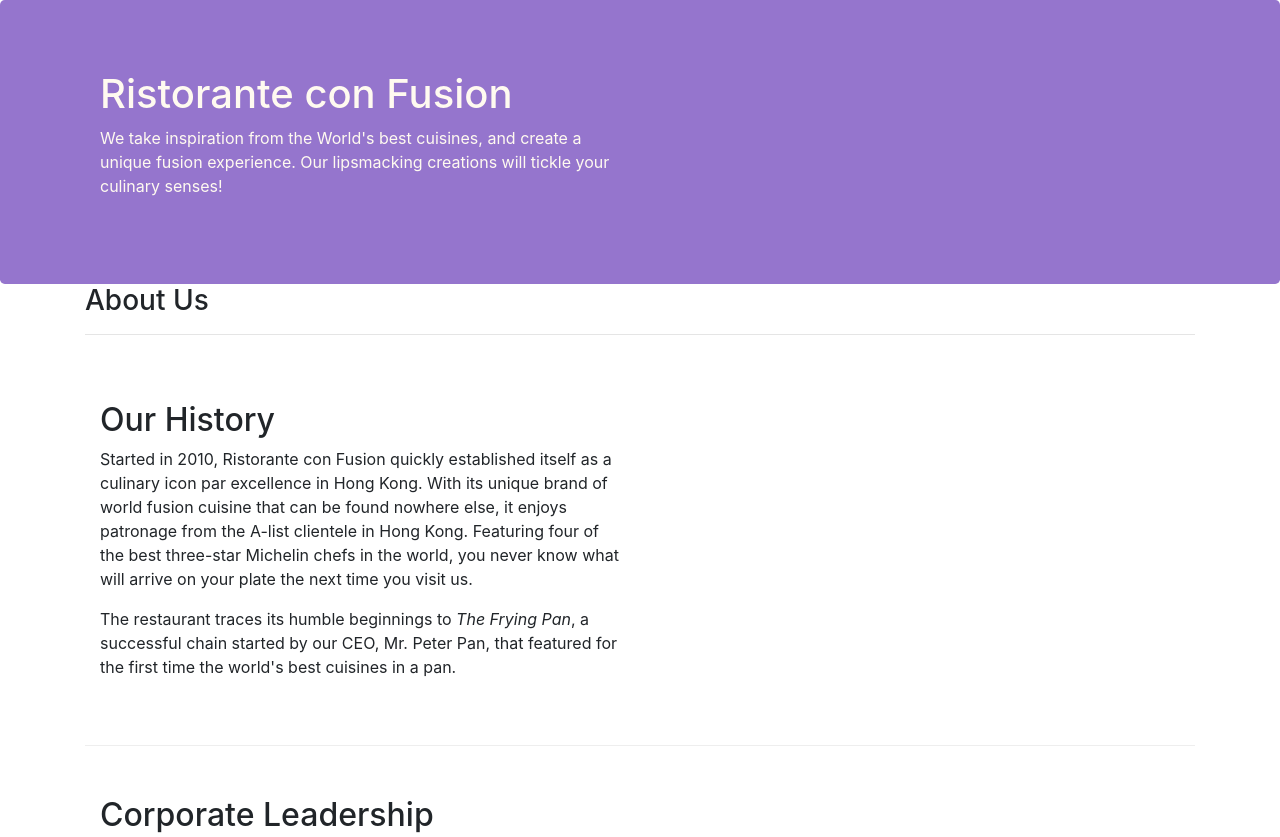
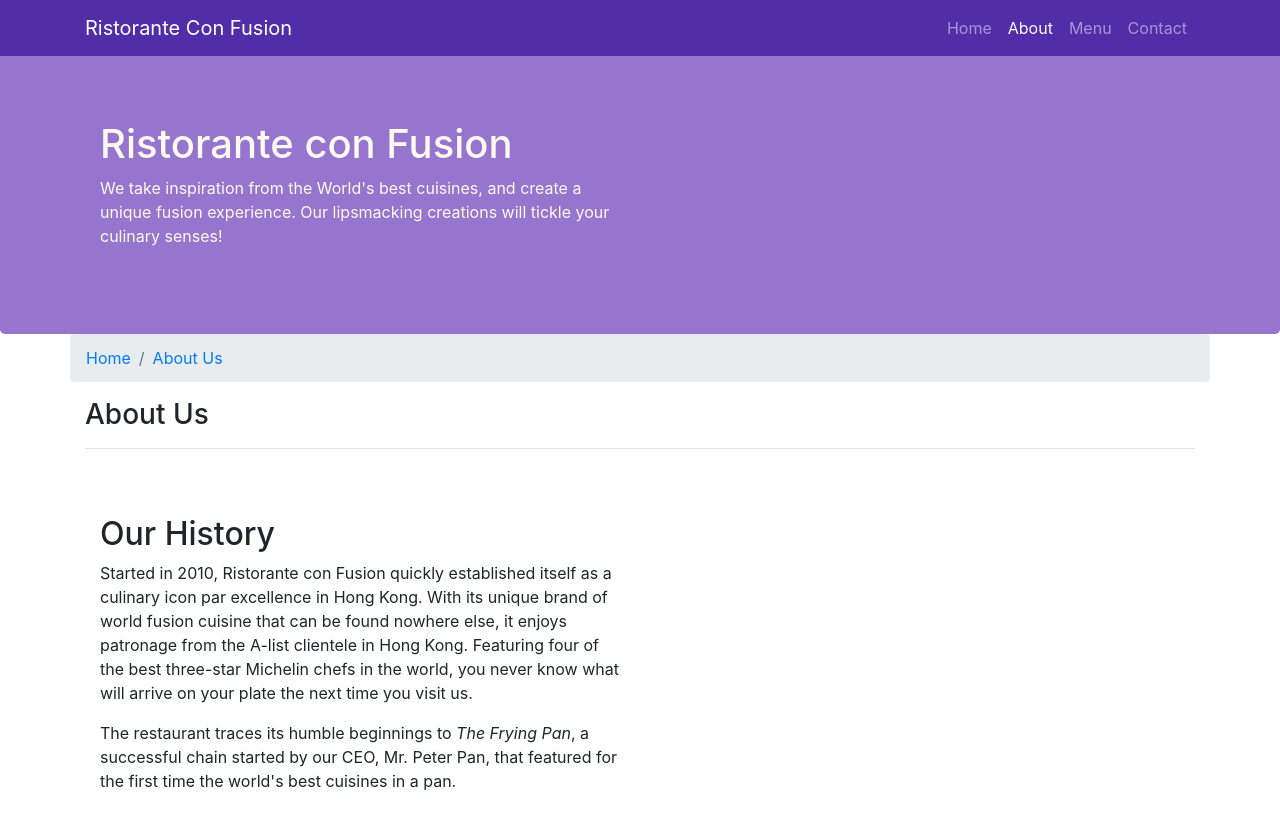
Before and after one commit to adrianafdz/fullstack-course, a website: page aboutus.html in a window 1280 px wide. Shown: the top 837 px of the page. Drawn offline with nearby package versions, Linux system fonts and the light colour scheme.

Commit message:
Breadcrumb and navbar

```diff
--- a/aboutus.html
+++ b/aboutus.html
@@ -14,6 +14,22 @@
 </head>
 
 <body>
+    <nav class="navbar navbar-dark navbar-expand-sm fixed-top">
+        <div class="container">
+            <button class="navbar-toggler" type="button" data-toggle="collapse" data-target="#Navbar">
+                <span class="navbar-toggler-icon"></span>
+            </button>
+           <a class="navbar-brand mr-auto" href="#">Ristorante Con Fusion</a>
+           <div class="collapse navbar-collapse" id="Navbar">
+                <ul class="navbar-nav ml-auto">
+                    <li class="nav-item"><a class="nav-link" href="index.html">Home</a></li>
+                    <li class="nav-item active"><a class="nav-link" href="#">About</a></li>
+                    <li class="nav-item"><a class="nav-link" href="#">Menu</a></li>
+                    <li class="nav-item"><a class="nav-link" href="#">Contact</a></li>
+                </ul>
+            </div>
+        </div>
+    </nav>
 
     <header class="jumbotron">
         <div class="container">
@@ -30,6 +46,10 @@
 
     <div class="container">
         <div class="row">
+            <ol class="col-12 breadcrumb">
+                <li class="breadcrumb-item"><a href="index.html">Home</a></li>
+                <li class="breadcrumb-item active"><a href="#">About Us</a></li>
+            </ol>
             <div class="col-12">
                <h3>About Us</h3>
                <hr>
@@ -69,7 +89,7 @@
                 <div class="col-4 offset-1 col-sm-2">
                     <h5>Links</h5>
                     <ul class="list-unstyled">
-                        <li><a href="#">Home</a></li>
+                        <li><a href="index.html">Home</a></li>
                         <li><a href="#">About</a></li>
                         <li><a href="#">Menu</a></li>
                         <li><a href="#">Contact</a></li>
--- a/css/styles.css
+++ b/css/styles.css
@@ -28,3 +28,12 @@ address {
     margin:0px;
     color: #0f0f0f;
 }
+
+body {
+    padding-top: 50px;
+    z-index: 0;
+}
+
+.navbar-dark {
+    background-color: #512DA8;
+}
```
Also changed, not shown: index.html (+17 -1 lines).
